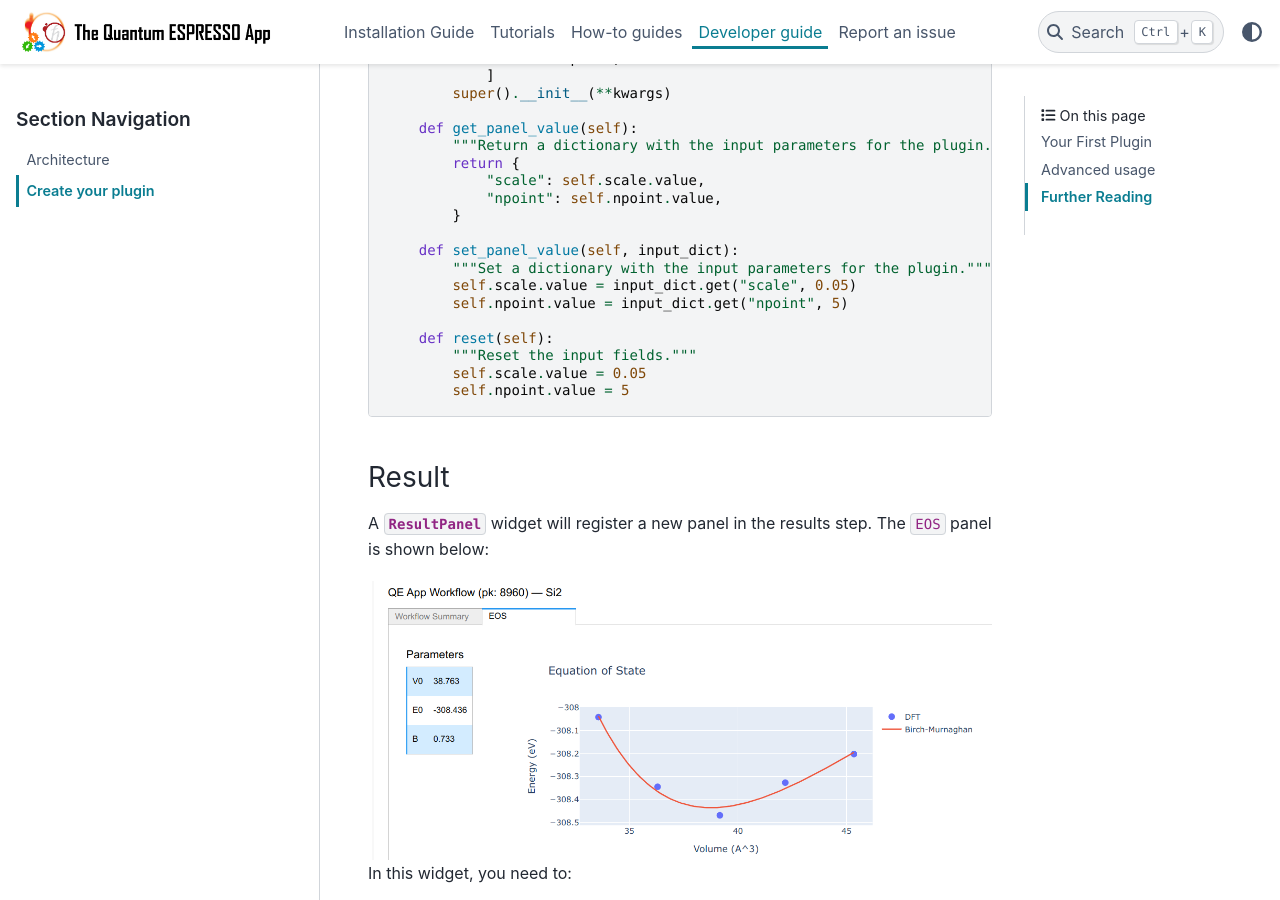
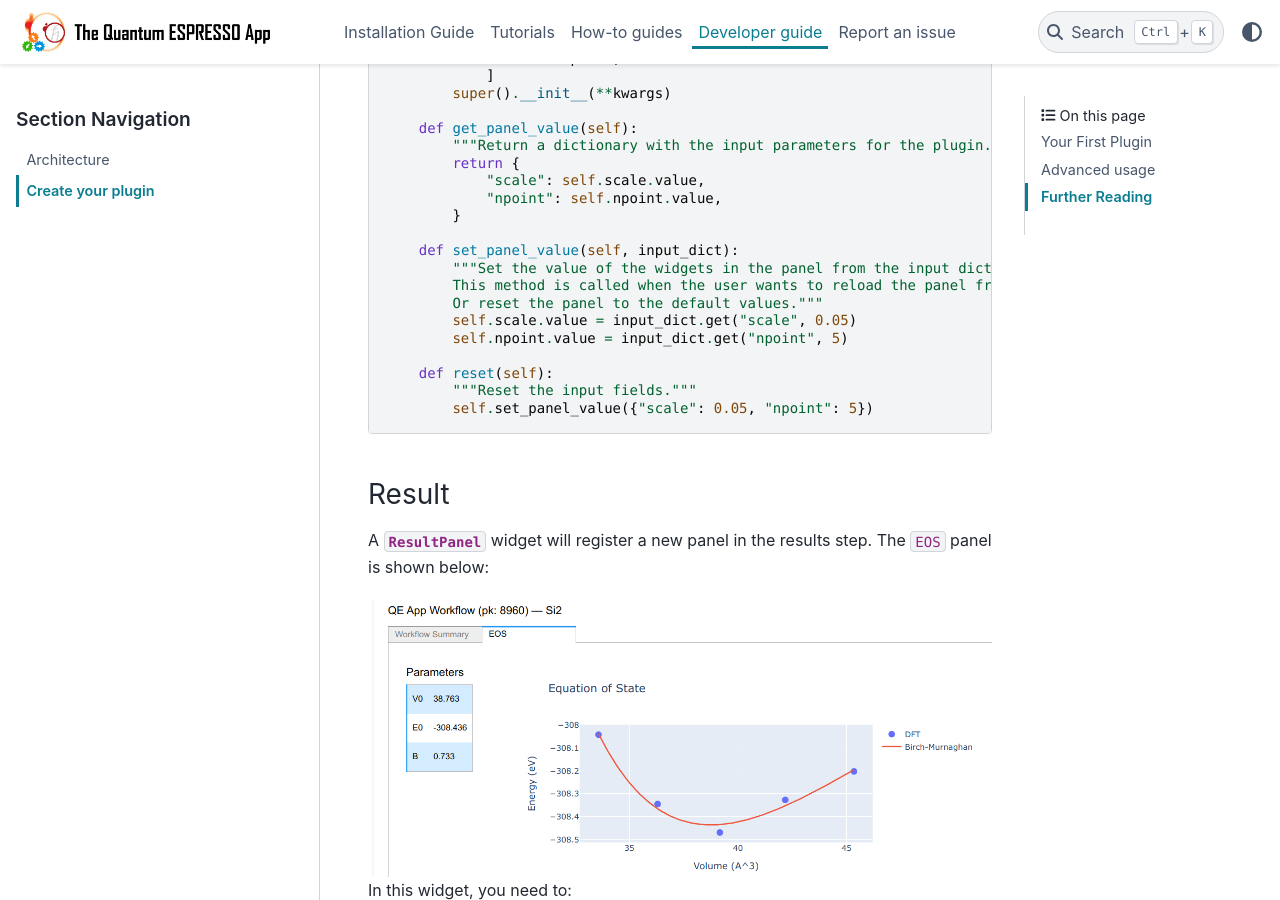
Before and after one commit to aiidalab/aiidalab-qe, a Sphinx documentation site: the page built from docs/source/development/plugin.rst, in a window 1280 px wide and 900 px high, scrolled down 2681 px. Built offline with Sphinx 7.4.7 and the PyData theme 0.15.4, drawn with Linux system fonts in a browser that asks for light colours.

Commit message:
update docstrings and documentation consistent

```diff
--- a/docs/source/development/plugin.rst
+++ b/docs/source/development/plugin.rst
@@ -98,14 +98,15 @@
             }
 
         def set_panel_value(self, input_dict):
-            """Set a dictionary with the input parameters for the plugin."""
+            """Set the value of the widgets in the panel from the input dictionary.
+            This method is called when the user wants to reload the panel from the previous calculation.
+            Or reset the panel to the default values."""
             self.scale.value = input_dict.get("scale", 0.05)
             self.npoint.value = input_dict.get("npoint", 5)
 
         def reset(self):
             """Reset the input fields."""
-            self.scale.value = 0.05
-            self.npoint.value = 5
+            self.set_panel_value({"scale": 0.05, "npoint": 5})
 
 Result
 -----------------------
```
